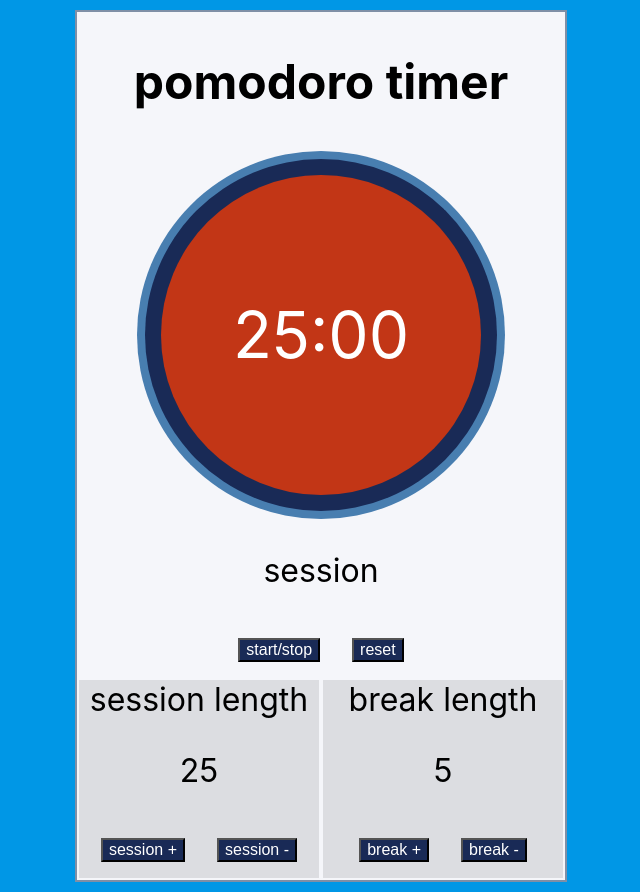
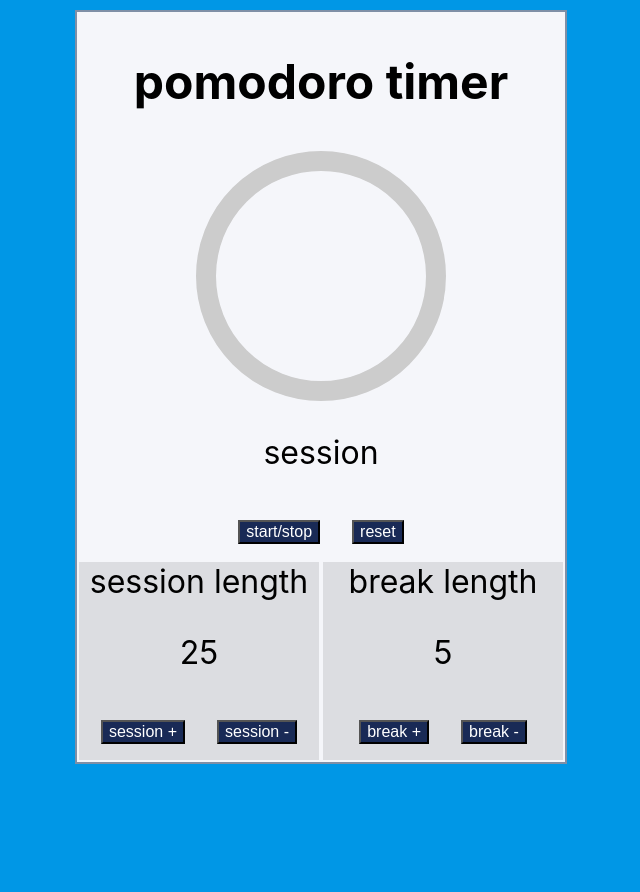
Before and after one commit to markoter/pomodoro-timer, a React (Create React App) app: page / in a window 1280 px wide. Shown: the whole page, without its empty margins (319-959 px from the left). After the commit the page ends 800 px from the top, so only its background shows below. Built offline with nearby package versions, Linux system fonts and the light colour scheme.

Commit message:
hide old pomodoro and replace with comp

```diff
--- a/src/circularProgressBar.js
+++ b/src/circularProgressBar.js
@@ -1,5 +1,5 @@
 const CircularProgressBar = (props) => {
-    const { ResizeObserverSize, strokeWidth } = props
+    const { size, strokeWidth } = props
     const viewBox = `0 0 ${size} ${size}`
     const radius = (size - strokeWidth) / 2
 
--- a/src/clockComp.js
+++ b/src/clockComp.js
@@ -1,5 +1,6 @@
 import audio from "./timer-beep.wav"
 import { forwardRef } from "react"
+import CircularProgressBar from "./circularProgressBar"
 
 const ClockComp = (props, ref) => {
     const { time, sessionOn, countDown, reset } = props
@@ -14,6 +15,7 @@ const ClockComp = (props, ref) => {
                     </div>
                 </div>
             </div>
+            <CircularProgressBar size={250} strokeWidth={20}/>
 
             <p id="timer-label">{currentCounting}</p>
             <div id="controls">
--- a/src/index.css
+++ b/src/index.css
@@ -49,6 +49,7 @@ body {
   display: flex;
   justify-content: center;
   align-items: center;
+  display: none;
 }
 #app #clock #pomodoro-circle-out #pomodoro-progress {
   background-color: var(--color-pomodoro);
--- a/src/index.scss
+++ b/src/index.scss
@@ -56,6 +56,8 @@ body {
       display: flex;
       justify-content: center;
       align-items: center;
+      //todo hide for now
+      display: none;
 
       #pomodoro-progress {
         background-color: var(--color-pomodoro);
```
Also changed, not shown: 1 other file (tests, documents, lock files or other folders).
